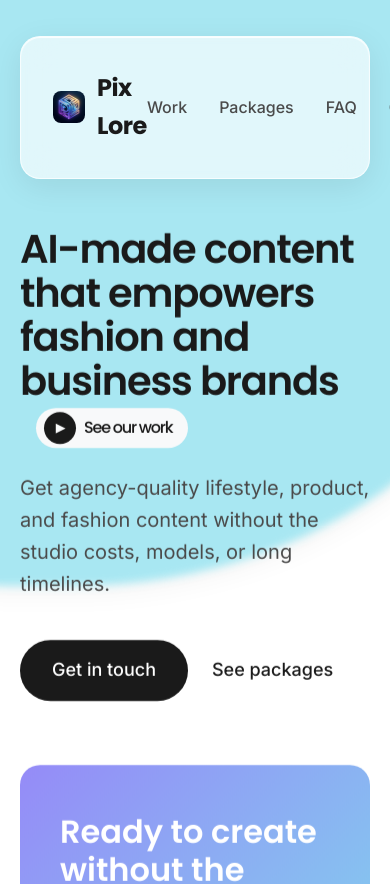
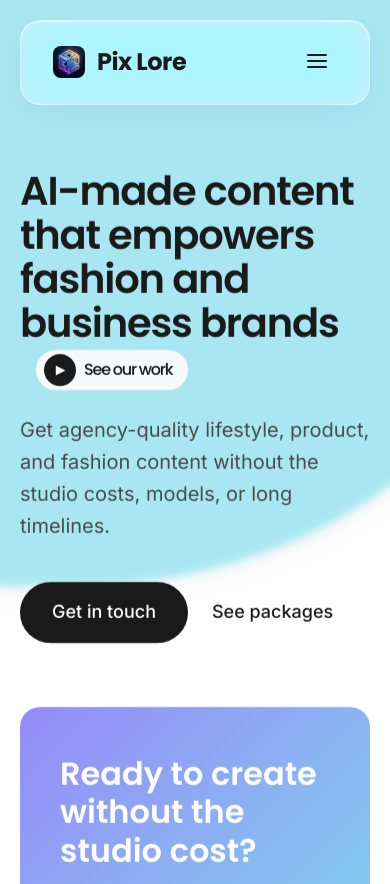
Before and after one commit to geeth-rp/pixlore-web, a React (Vite) app: page / in a window 390 px wide. Shown: the top 884 px of the page. Built offline with nearby package versions, Linux system fonts and the light colour scheme.

Commit message:
Optimize Navbar for mobile, enhance liquid glass, add background blobs

```diff
--- a/package.json
+++ b/package.json
@@ -3,7 +3,7 @@
   "private": true,
   "version": "0.0.0",
   "type": "module",
-  "scripts": {
+   "scripts": {
     "dev": "vite",
     "build": "vite build",
     "lint": "oxlint",
@@ -19,6 +19,7 @@
     "@types/react": "^19.2.17",
     "@types/react-dom": "^19.2.3",
     "@vitejs/plugin-react": "^6.0.4",
+    "gh-pages": "^6.3.0",
     "oxlint": "^1.75.0",
     "vite": "^8.2.0"
   }
--- a/src/components/BackgroundBlobs.jsx
+++ b/src/components/BackgroundBlobs.jsx
@@ -7,6 +7,8 @@ const BackgroundBlobs = () => {
       <div className="blob blob-2"></div>
       <div className="blob blob-3"></div>
       <div className="blob blob-4"></div>
+      <div className="blob blob-5"></div>
+      <div className="blob blob-6"></div>
     </div>
   );
 };
--- a/src/components/BusinessWork.jsx
+++ b/src/components/BusinessWork.jsx
@@ -39,7 +39,7 @@ const BusinessWork = () => {
         <div className="aspect-portrait hover-scale" style={styles.imageSlot}><IconCamera /> Product 6</div>
 
         {/* ADD YOUR VIDEO HERE */}
-        <div className="aspect-landscape hover-scale" style={{...styles.imageSlot, gridColumn: '1 / -1'}}>
+        <div className="aspect-landscape hover-scale" style={{...styles.imageSlot, gridColumn: '1 / -1', maxHeight: '400px'}}>
           <IconVideo /> Product Video
         </div>
 
--- a/src/components/FashionWork.jsx
+++ b/src/components/FashionWork.jsx
@@ -38,7 +38,7 @@ const FashionWork = () => {
         <div className="aspect-portrait hover-scale" style={styles.imageSlot}><IconCamera /> Image 6</div>
 
         {/* ADD YOUR VIDEO HERE: Can replace this div with a <video> tag */}
-        <div className="aspect-landscape hover-scale" style={{...styles.imageSlot, gridColumn: '1 / -1'}}>
+        <div className="aspect-landscape hover-scale" style={{...styles.imageSlot, gridColumn: '1 / -1', maxHeight: '400px'}}>
           <IconVideo /> Video
         </div>
 
--- a/src/components/Navbar.jsx
+++ b/src/components/Navbar.jsx
@@ -3,6 +3,7 @@ import logoUrl from '../assets/logo.png';
 
 const Navbar = ({ theme, toggleTheme }) => {
   const [scrolled, setScrolled] = useState(false);
+  const [isMobileMenuOpen, setIsMobileMenuOpen] = useState(false);
 
   useEffect(() => {
     const handleScroll = () => {
@@ -12,7 +13,10 @@ const Navbar = ({ theme, toggleTheme }) => {
     return () => window.removeEventListener('scroll', handleScroll);
   }, []);
 
+  const closeMenu = () => setIsMobileMenuOpen(false);
+
   return (
+    <>
       <nav className="liquid-glass" style={{ ...styles.nav, ...(scrolled ? styles.navScrolled : {}) }}>
         <div style={styles.logoContainer}>
           <img src={logoUrl} alt="Pix Lore Logo" style={styles.logoImg} />
@@ -21,13 +25,13 @@ const Navbar = ({ theme, toggleTheme }) => {
           </div>
         </div>
 
-      <div style={styles.links}>
+        <div className="desktop-menu">
           <a href="#work" className="link-text" style={styles.link}>Work</a>
           <a href="#packages" className="link-text" style={styles.link}>Packages</a>
           <a href="#faq" className="link-text" style={styles.link}>FAQ</a>
           <a href="#contact" className="link-text" style={styles.link}>Contact</a>
           <button onClick={toggleTheme} style={styles.themeToggle} aria-label="Toggle theme">
-          <div style={{...styles.iconWrapper, transform: theme === 'dark' ? 'rotate(180deg)' : 'rotate(0)'}}>
+            <div style={{ ...styles.iconWrapper, transform: theme === 'dark' ? 'rotate(180deg)' : 'rotate(0)' }}>
               {theme === 'light' ? (
                 <svg width="20" height="20" viewBox="0 0 24 24" fill="none" stroke="currentColor" strokeWidth="2" strokeLinecap="round" strokeLinejoin="round">
                   <circle cx="12" cy="12" r="5"></circle>
@@ -49,12 +53,60 @@ const Navbar = ({ theme, toggleTheme }) => {
           </button>
         </div>
 
-      <div style={styles.cta}>
+        <div className="desktop-cta">
           <a href="#contact" className="pill-button">
             Get in touch
           </a>
         </div>
+
+        <button
+          className="mobile-menu-btn"
+          onClick={() => setIsMobileMenuOpen(!isMobileMenuOpen)}
+          aria-label="Toggle menu"
+        >
+          {isMobileMenuOpen ? (
+            <svg width="24" height="24" viewBox="0 0 24 24" fill="none" stroke="currentColor" strokeWidth="2" strokeLinecap="round" strokeLinejoin="round">
+              <line x1="18" y1="6" x2="6" y2="18"></line>
+              <line x1="6" y1="6" x2="18" y2="18"></line>
+            </svg>
+          ) : (
+            <svg width="24" height="24" viewBox="0 0 24 24" fill="none" stroke="currentColor" strokeWidth="2" strokeLinecap="round" strokeLinejoin="round">
+              <line x1="3" y1="12" x2="21" y2="12"></line>
+              <line x1="3" y1="6" x2="21" y2="6"></line>
+              <line x1="3" y1="18" x2="21" y2="18"></line>
+            </svg>
+          )}
+        </button>
       </nav>
+
+      <div className={`mobile-overlay ${isMobileMenuOpen ? 'open' : ''}`}>
+        <a href="#work" className="link-text" style={styles.link} onClick={closeMenu}>Work</a>
+        <a href="#packages" className="link-text" style={styles.link} onClick={closeMenu}>Packages</a>
+        <a href="#faq" className="link-text" style={styles.link} onClick={closeMenu}>FAQ</a>
+        <a href="#contact" className="link-text" style={styles.link} onClick={closeMenu}>Contact</a>
+        <button onClick={() => { toggleTheme(); closeMenu(); }} style={styles.themeToggle} aria-label="Toggle theme">
+          <div style={{ ...styles.iconWrapper, transform: theme === 'dark' ? 'rotate(180deg)' : 'rotate(0)' }}>
+            {theme === 'light' ? (
+              <svg width="28" height="28" viewBox="0 0 24 24" fill="none" stroke="currentColor" strokeWidth="2" strokeLinecap="round" strokeLinejoin="round">
+                <circle cx="12" cy="12" r="5"></circle>
+                <line x1="12" y1="1" x2="12" y2="3"></line>
+                <line x1="12" y1="21" x2="12" y2="23"></line>
+                <line x1="4.22" y1="4.22" x2="5.64" y2="5.64"></line>
+                <line x1="18.36" y1="18.36" x2="19.78" y2="19.78"></line>
+                <line x1="1" y1="12" x2="3" y2="12"></line>
+                <line x1="21" y1="12" x2="23" y2="12"></line>
+                <line x1="4.22" y1="19.78" x2="5.64" y2="18.36"></line>
+                <line x1="18.36" y1="5.64" x2="19.78" y2="4.22"></line>
+              </svg>
+            ) : (
+              <svg width="28" height="28" viewBox="0 0 24 24" fill="none" stroke="currentColor" strokeWidth="2" strokeLinecap="round" strokeLinejoin="round">
+                <path d="M21 12.79A9 9 0 1 1 11.21 3 7 7 0 0 0 21 12.79z"></path>
+              </svg>
+            )}
+          </div>
+        </button>
+      </div>
+    </>
   );
 };
 
@@ -72,8 +124,8 @@ const styles = {
   },
   navScrolled: {
     padding: '0.75rem 2rem',
-    backdropFilter: 'blur(24px)',
-    WebkitBackdropFilter: 'blur(24px)',
+    backdropFilter: 'saturate(180%) blur(24px)',
+    WebkitBackdropFilter: 'saturate(180%) blur(24px)',
   },
   logoContainer: {
     display: 'flex',
--- a/src/index.css
+++ b/src/index.css
@@ -14,10 +14,10 @@
   --button-solid-hover: #333333;
 
   /* Glass variables */
-  --glass-bg: rgba(255, 255, 255, 0.65);
-  --glass-border: rgba(255, 255, 255, 0.7);
-  --glass-shadow: 0 8px 32px rgba(0, 0, 0, 0.08);
-  --glass-glow: inset 0 1px 1px rgba(255, 255, 255, 0.9);
+  --glass-bg: rgba(255, 255, 255, 0.35);
+  --glass-border: rgba(255, 255, 255, 0.4);
+  --glass-shadow: 0 8px 32px rgba(0, 0, 0, 0.05);
+  --glass-glow: inset 0 1px 1px rgba(255, 255, 255, 0.6);
 
   /* Card Variables */
   --card-flat-bg: rgba(240, 242, 245, 0.8);
@@ -43,10 +43,10 @@
   --button-solid-text: #0B0F1A;
   --button-solid-hover: #E2E8F0;
 
-  --glass-bg: rgba(19, 26, 42, 0.65);
-  --glass-border: rgba(255, 255, 255, 0.15);
-  --glass-shadow: 0 8px 32px rgba(0, 0, 0, 0.4);
-  --glass-glow: inset 0 1px 1px rgba(255, 255, 255, 0.1);
+  --glass-bg: rgba(19, 26, 42, 0.35);
+  --glass-border: rgba(255, 255, 255, 0.1);
+  --glass-shadow: 0 8px 32px rgba(0, 0, 0, 0.3);
+  --glass-glow: inset 0 1px 1px rgba(255, 255, 255, 0.05);
 
   --card-flat-bg: rgba(30, 38, 56, 0.6);
 }
@@ -99,7 +99,7 @@ button {
   background-color: transparent;
   padding: 1.25rem;
   transition: background-color 0.3s ease;
-  overflow: hidden;
+  overflow: clip;
   position: relative;
   /* Faint background pattern inside the container too so it's visible on mobile */
   background-image: radial-gradient(var(--text-primary) 0.5px, transparent 0.5px);
@@ -124,8 +124,8 @@ button {
 /* Glass Utilities */
 .liquid-glass {
   background: var(--glass-bg);
-  backdrop-filter: blur(16px);
-  -webkit-backdrop-filter: blur(16px);
+  backdrop-filter: saturate(180%) blur(20px);
+  -webkit-backdrop-filter: saturate(180%) blur(20px);
   border: 1px solid var(--glass-border);
   box-shadow: var(--glass-shadow), var(--glass-glow);
   border-radius: var(--radius-md);
@@ -379,6 +379,26 @@ button {
   animation-delay: -15s;
 }
 
+.blob-5 {
+  width: 800px;
+  height: 800px;
+  background-color: rgba(255, 107, 107, 0.4); /* Soft red/coral */
+  border-radius: 40% 60% 70% 30% / 50% 50% 60% 40%;
+  top: 25%;
+  left: -250px;
+  animation-delay: -7s;
+}
+
+.blob-6 {
+  width: 650px;
+  height: 650px;
+  background-color: rgba(255, 217, 61, 0.4); /* Soft yellow */
+  border-radius: 60% 40% 30% 70% / 60% 40% 60% 40%;
+  top: 60%;
+  right: 15%;
+  animation-delay: -12s;
+}
+
 @keyframes float {
   0% { transform: translate(0, 0) scale(1); }
   33% { transform: translate(30px, -50px) scale(1.1); }
@@ -386,6 +406,69 @@ button {
   100% { transform: translate(0, 0) scale(1); }
 }
 
+/* --- Responsive Navbar Styles --- */
+
+.desktop-menu {
+  display: flex;
+  gap: 2rem;
+  align-items: center;
+}
+
+.desktop-cta {
+  display: flex;
+}
+
+.mobile-menu-btn {
+  display: none;
+  background: none;
+  border: none;
+  color: var(--text-primary);
+  cursor: pointer;
+  padding: 0.5rem;
+  z-index: 200;
+}
+
+.mobile-overlay {
+  position: fixed;
+  top: 0;
+  left: 0;
+  width: 100%;
+  height: 100vh;
+  background: var(--glass-bg);
+  backdrop-filter: saturate(180%) blur(24px);
+  -webkit-backdrop-filter: saturate(180%) blur(24px);
+  z-index: 90;
+  display: flex;
+  flex-direction: column;
+  justify-content: center;
+  align-items: center;
+  gap: 2.5rem;
+  padding: 2rem;
+  opacity: 0;
+  pointer-events: none;
+  transition: opacity 0.3s ease;
+}
+
+.mobile-overlay.open {
+  opacity: 1;
+  pointer-events: auto;
+}
+
+.mobile-overlay .link-text {
+  font-size: 1.5rem;
+  font-weight: 600;
+}
+
+@media (max-width: 850px) {
+  .desktop-menu, .desktop-cta {
+    display: none !important;
+  }
+  .mobile-menu-btn {
+    display: block;
+  }
+}
+
+
 [data-theme='dark'] .blob {
   opacity: 0.15;
 }
```
Also changed, not shown: 2 other files (tests, documents, lock files or other folders). Lines whose indentation alone changed are shown as unchanged.
